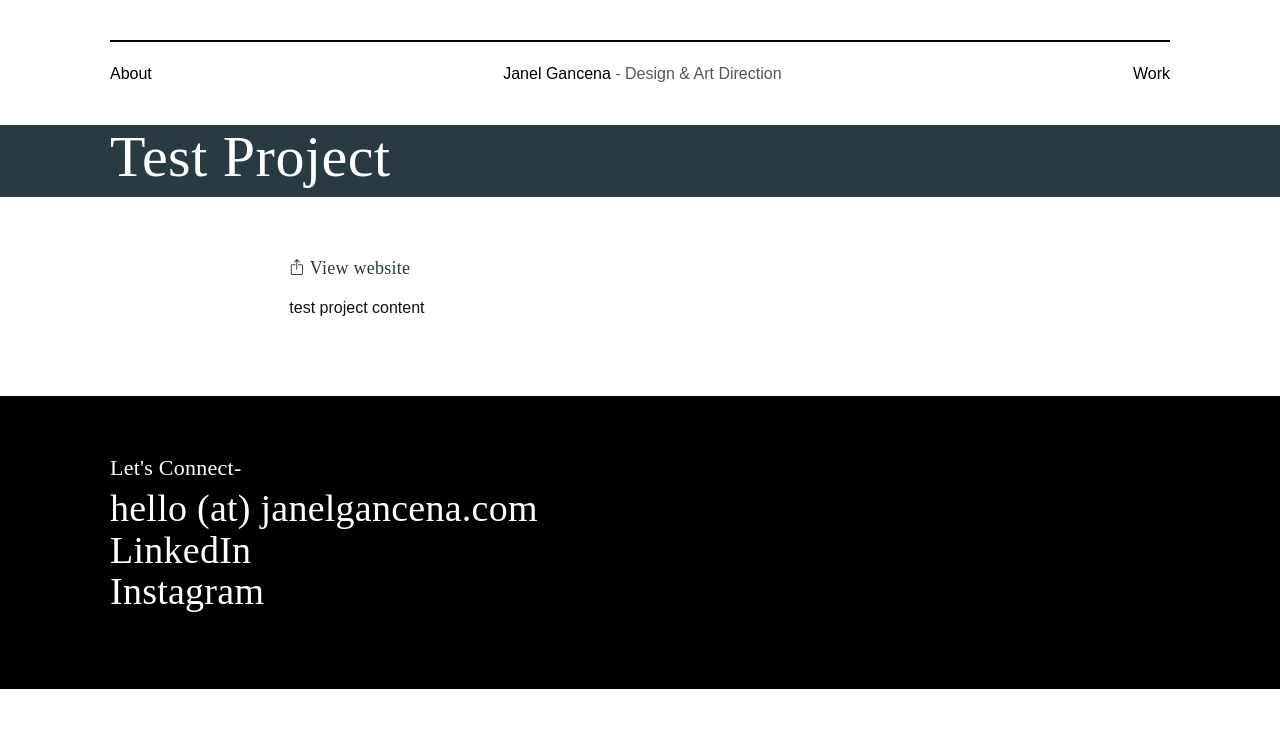
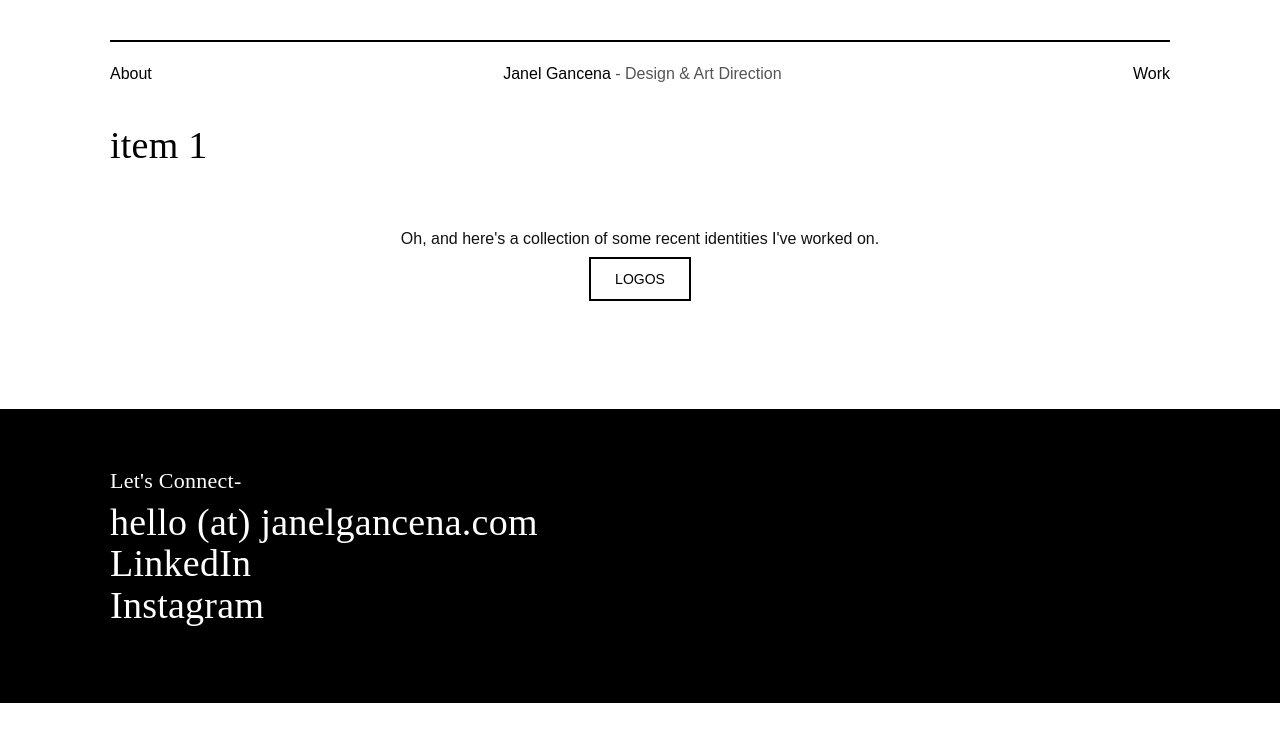
Before and after one commit to jgancena/portfolio, a Jekyll site: the page built from _projects/2017-01-22-test-project.md, in a window 1280 px wide. Shown: the top 742 px of the page. Built offline with Jekyll 4.4.1, drawn with Linux system fonts in a browser that asks for light colours; nearby versions of some CDN libraries.

Commit message:
setup homepage hover

```diff
--- a/_layouts/project.html
+++ b/_layouts/project.html
@@ -3,40 +3,25 @@
 bodyclass: project
 ---
 
-<div class="page-interior">
+<div class="section-recent-work section-wrap">
+  <div class="container">
 
-  <section class="section-hero" style="background-color:#{{ page.bgcolor }}!important;color:#{{ page.textcolor }};">
-    <div class="container">
-      <div class="row hero-content">
-        <div class="col-xs-12 col-sm-10">
-          <h1 class="hero-title">{{ page.title }}</h1>
-          <h5 class="hero-subtitle">{{ page.subtitle }}</h5>
-          <div class="hero-scroll">
-            <a href="#more"><span></span></a>
-          </div><!--/.hero-scroll-->
-        </div><!--/.col-->
-      </div><!--<!--/.row-->
-    </div><!--/.container-->
-  </section>
+    <ul class="re-li recent-work-list">
+      <li>
+        <a href="">item 1</a>
+      </li>
+    </ul>
 
-  <section class="interior-content project-details section-wrap group" id="more">
-    <div class="container entry-content">
-        <div class="row">
-          <div class="col-xs-12 col-sm-8 col-sm-offset-2">
-            <div class="project-meta">
-              <div class="project-url">
-                <blockquote style="border-color:#{{ page.bgcolor }};">
-                  <span class="lnr lnr-exit-up"></span>
-                  <a href="{{ page.link }}" class="h6 text-no-underline" style="color:#{{ page.bgcolor }};" target="_blank">View website</a>
-                </blockquote>
-              </div><!--/.project-url-->
-            </div><!--/.project-meta-->
-            <div class="entry-content">
-              {{ content }}
-            </div><!--/.entry-content-->
-          </div><!--/.col-->
-        </div><!--/.row-->
-    </div><!--/.container-->
-  </section>
+    <div class="row section-wrap text-center">
+      <div class="col-xs-12">
+        <p>Oh, and here's a collection of some recent identities I've worked on.</p>
+        <a href="#" class="btn white">Logos</a>
+      </div>
+      <!--/.col-->
+    </div>
+    <!--/.row-->
 
-</div><!--.page-interior-->
+  </div>
+  <!--/.container-->
+</div>
+<!--/.section-recent-work-->
--- a/assets/css/app.css
+++ b/assets/css/app.css
@@ -1700,6 +1700,20 @@
   .recent-work-list a {
     text-decoration: none; }
 
+.recent-work-list--is-home {
+  position: relative; }
+
+.work-item-image {
+  position: absolute;
+  width: 50%;
+  height: 350px;
+  background: red;
+  bottom: 20px;
+  right: 0; }
+  .work-item-image img {
+    width: 100%;
+    height: auto; }
+
 .page-work .recent-work-list {
   margin: -10px; }
   .page-work .recent-work-list li {
--- a/index.html
+++ b/index.html
@@ -23,7 +23,7 @@
     <div class="row">
       <div class="col-xs-12 col-sm-11">
         <h2 class="section-title h5">I've worked on -</h2>
-        <ul class="re-li recent-work-list">
+        <ul class="re-li recent-work-list recent-work-list--is-home">
           <li>
             <a href="">Florida Poly University</a>
           </li>
@@ -52,8 +52,9 @@
             <a href="">Nike Running Flatiron Store</a>
           </li>
           <li>
-            <a href="">Logos</a>
+            <a href="" data-src="//placeimg.com/640/480/nature">Logos</a>
           </li>
+          <div class="work-item-image"><img src="//placeimg.com/640/480/animals"></div>
         </ul>
       </div>
       <!--/.col-->
```
Also changed, not shown: src/js/main.js (+20 -0 lines), src/styles/layouts/_page.scss (+21 -0 lines), assets/app.js.
